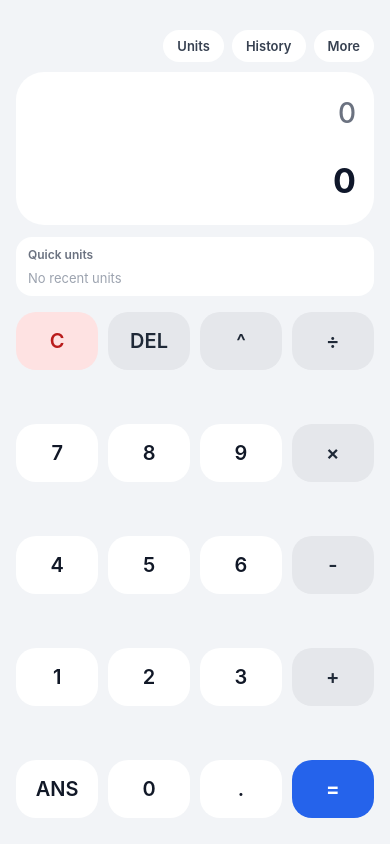
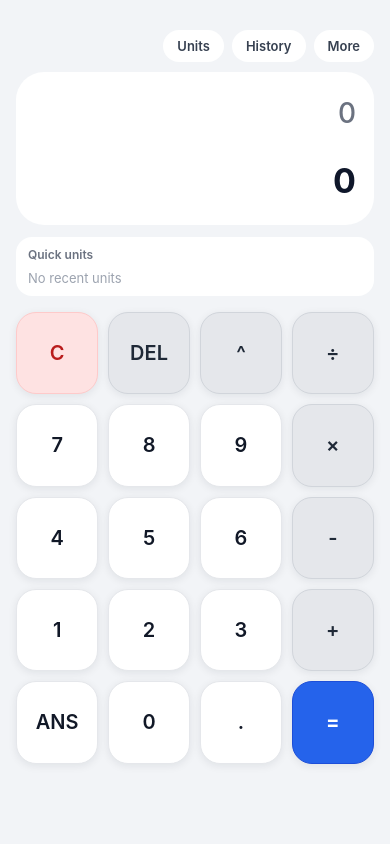
Before and after one commit to bobwillrulex/Unit-Calculator, a React Native app: screen / in a window 390 px wide. Built offline with nearby package versions, Linux system fonts and the light colour scheme.

Commit message:
Refine keypad layout and press feedback

```diff
--- a/src/screens/HomeScreen.tsx
+++ b/src/screens/HomeScreen.tsx
@@ -448,7 +448,6 @@ export const HomeScreen = () => {
 
   const activePadButtons = morePadVisible ? expandedPadButtons : compactPadButtons;
   const gridColumns = morePadVisible ? 5 : 4;
-  const buttonHeight = morePadVisible ? 42 : 58;
 
   const openAnswerUnitSheet = (): void => {
     if (!answerDisplay.unitText || compatibleUnits.length === 0) {
@@ -566,7 +565,6 @@ export const HomeScreen = () => {
             button={button}
             onPress={handleButtonPress}
             columns={gridColumns}
-            buttonHeight={buttonHeight}
             compact={morePadVisible}
           />
         ))}
@@ -646,23 +644,25 @@ const PadKey = ({
   button,
   onPress,
   columns,
-  buttonHeight,
   compact,
 }: {
   button: PadButton;
   onPress: (button: PadButton) => void;
   columns: number;
-  buttonHeight: number;
   compact: boolean;
 }) => {
   return (
     <Pressable
       style={({ pressed }) => [
         styles.key,
-        { width: `${(100 / columns) - 2}%`, minHeight: buttonHeight },
+        { width: `${(100 / columns) - 2}%` },
         button.variant === 'operator' && styles.keyOperator,
         button.variant === 'accent' && styles.keyAccent,
         button.variant === 'danger' && styles.keyDanger,
+        pressed && styles.keyPressed,
+        pressed && button.variant === 'operator' && styles.keyOperatorPressed,
+        pressed && button.variant === 'accent' && styles.keyAccentPressed,
+        pressed && button.variant === 'danger' && styles.keyDangerPressed,
         pressed && styles.scaleDown,
       ]}
       onPress={() => onPress(button)}
@@ -688,7 +688,7 @@ const styles = StyleSheet.create({
     backgroundColor: '#f2f4f7',
     paddingTop: (Platform.OS === 'android' ? (StatusBar.currentHeight ?? 0) : 18) + 12,
     paddingHorizontal: 16,
-    paddingBottom: 16,
+    paddingBottom: Platform.OS === 'ios' ? 30 : 22,
   },
   topBar: {
     flexDirection: 'row',
@@ -824,25 +824,48 @@ const styles = StyleSheet.create({
     flexDirection: 'row',
     flexWrap: 'wrap',
     justifyContent: 'space-between',
-    alignContent: 'space-between',
+    alignContent: 'flex-start',
     marginTop: 4,
+    paddingBottom: 8,
   },
   key: {
-    minHeight: 58,
+    aspectRatio: 1,
     borderRadius: 20,
     backgroundColor: '#ffffff',
+    borderWidth: 1,
+    borderColor: '#e5e7eb',
     alignItems: 'center',
     justifyContent: 'center',
     marginBottom: 10,
+    shadowColor: '#0f172a',
+    shadowOpacity: 0.08,
+    shadowRadius: 8,
+    shadowOffset: { width: 0, height: 2 },
+    elevation: 1,
   },
   keyOperator: {
     backgroundColor: '#e5e7eb',
+    borderColor: '#d1d5db',
   },
   keyAccent: {
     backgroundColor: '#2563eb',
+    borderColor: '#1d4ed8',
   },
   keyDanger: {
     backgroundColor: '#fee2e2',
+    borderColor: '#fecaca',
+  },
+  keyPressed: {
+    backgroundColor: '#f3f4f6',
+  },
+  keyOperatorPressed: {
+    backgroundColor: '#d1d5db',
+  },
+  keyAccentPressed: {
+    backgroundColor: '#1d4ed8',
+  },
+  keyDangerPressed: {
+    backgroundColor: '#fecaca',
   },
   keyLabel: {
     fontSize: 20,
```
